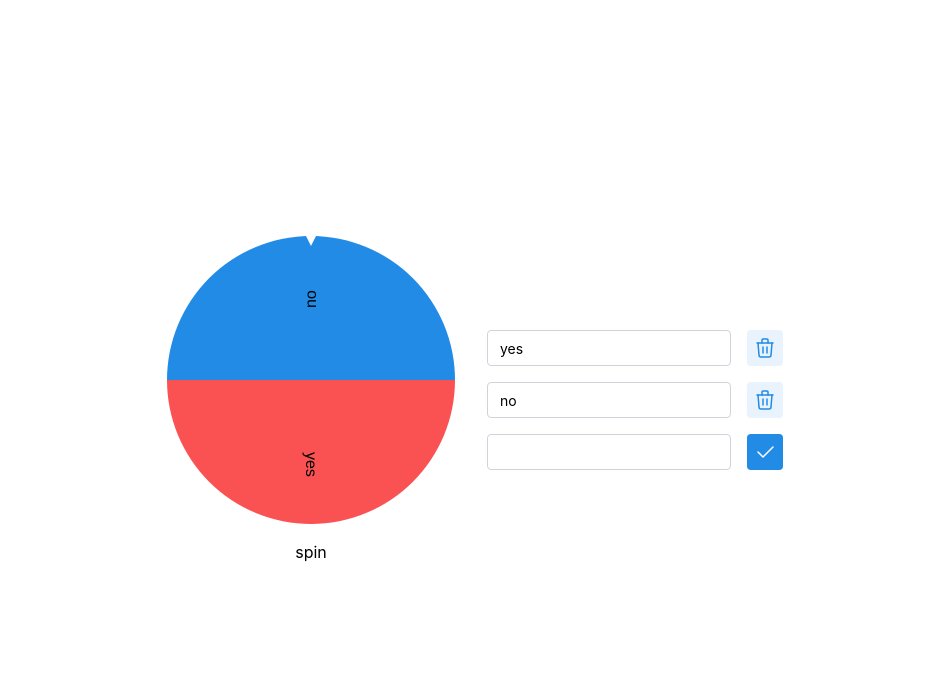
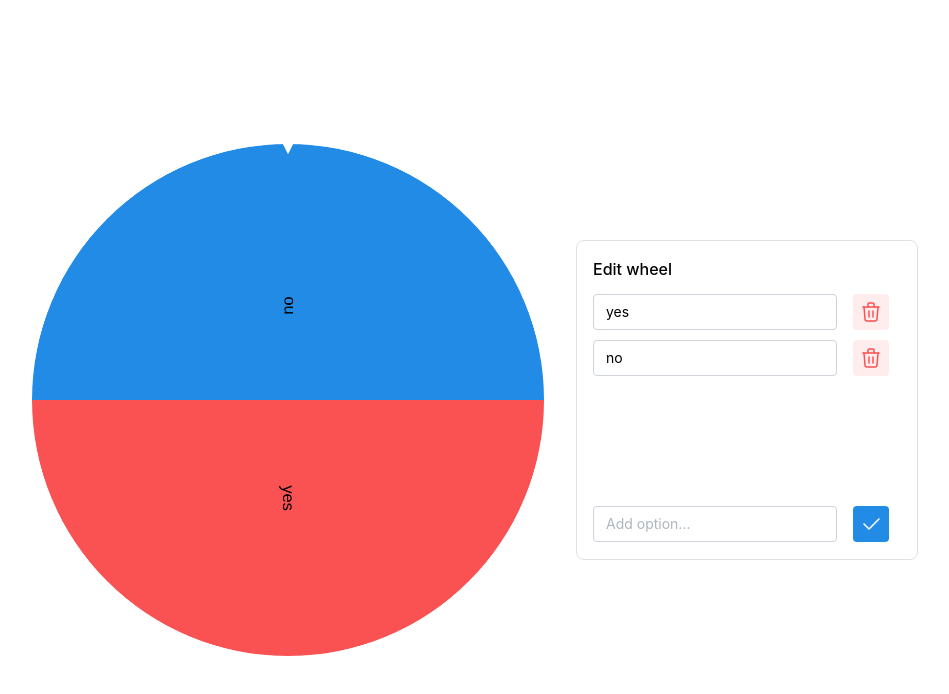
Before and after one commit to kcirreb/decide-for-me, a Next.js app: page / in a window 1280 px wide. Shown: the top 694 px of the page, without its empty margins (165-1114 px from the left). Built offline with nearby package versions, Linux system fonts and the light colour scheme.

Commit message:
feat: stylings

```diff
--- a/app/page.tsx
+++ b/app/page.tsx
@@ -3,15 +3,17 @@
 import Editor from "@/components/editor";
 import Wheel from "@/components/wheel";
 import { DEFAULT_OPTIONS } from "@/lib/constants";
+import { Group } from "@mantine/core";
 import { useState } from "react";
 
 export default function Home() {
   const [options, setOptions] = useState<string[]>(DEFAULT_OPTIONS);
+  const [spinning, setSpinning] = useState<boolean>(false);
 
   return (
-    <div className="flex items-center justify-center h-screen gap-8">
-      <Wheel options={options} />
-      <Editor options={options} setOptions={setOptions} />
-    </div>
+    <Group justify="center" gap="xl" className="h-screen">
+      <Wheel options={options} spinning={spinning} setSpinning={setSpinning} />
+      <Editor options={options} setOptions={setOptions} spinning={spinning} />
+    </Group>
   );
 }
--- a/components/editor.tsx
+++ b/components/editor.tsx
@@ -1,13 +1,22 @@
-import { ActionIcon, Group, Stack, TextInput } from "@mantine/core";
+import {
+  ActionIcon,
+  Card,
+  Group,
+  ScrollArea,
+  Stack,
+  Text,
+  TextInput,
+} from "@mantine/core";
 import { IconCheck, IconTrash } from "@tabler/icons-react";
 import { useState } from "react";
 
 interface EditorProps {
   options: string[];
   setOptions: (options: string[]) => void;
+  spinning: boolean;
 }
 
-export default function Editor({ options, setOptions }: EditorProps) {
+export default function Editor({ options, setOptions, spinning }: EditorProps) {
   const [newOption, setNewOption] = useState<string>("");
 
   const addOption = () => {
@@ -29,32 +38,42 @@ export default function Editor({ options, setOptions }: EditorProps) {
   };
 
   return (
-    <Stack>
+    <Card radius="md" withBorder className="h-full max-h-80">
+      <Text fw={500}>Edit wheel</Text>
+      <ScrollArea.Autosize h={200} mt="sm" offsetScrollbars>
+        <Stack gap="xs">
           {options.map((option, index) => (
             <Group key={index}>
               <TextInput
                 value={option}
                 onChange={(e) => editOption(index, e.currentTarget.value)}
+                disabled={spinning}
               />
               <ActionIcon
                 size="input-sm"
                 variant="light"
+                color="red"
                 onClick={() => removeOption(index)}
+                disabled={spinning}
               >
                 <IconTrash stroke={1.5} />
               </ActionIcon>
             </Group>
           ))}
+        </Stack>
+      </ScrollArea.Autosize>
 
-      <Group>
+      <Group mt="sm">
         <TextInput
           value={newOption}
+          placeholder="Add option..."
           onChange={(e) => setNewOption(e.currentTarget.value)}
+          disabled={spinning}
         />
-        <ActionIcon size="input-sm" onClick={addOption}>
+        <ActionIcon size="input-sm" onClick={addOption} disabled={spinning}>
           <IconCheck stroke={1.5} />
         </ActionIcon>
       </Group>
-    </Stack>
+    </Card>
   );
 }
--- a/components/wheel.tsx
+++ b/components/wheel.tsx
@@ -1,14 +1,13 @@
-"use client";
-
 import { DEFAULT_COLORS } from "@/lib/constants";
 import { useEffect, useRef, useState } from "react";
 
 interface WheelProps {
   options: string[];
+  spinning: boolean;
+  setSpinning: (spinning: boolean) => void;
 }
 
-export default function Wheel({ options }: WheelProps) {
-  const [spinning, setSpinning] = useState<boolean>(false);
+export default function Wheel({ options, spinning, setSpinning }: WheelProps) {
   const [rotation, setRotation] = useState<number>(0);
 
   const canvasRef = useRef<HTMLCanvasElement>(null);
@@ -20,7 +19,8 @@ export default function Wheel({ options }: WheelProps) {
   const spin = () => {
     if (spinning) return;
     setSpinning(true);
-    const randomRotation = Math.PI * (2 * Math.random() + 30);
+
+    const randomRotation = Math.PI * (2 * Math.random() + 50);
     const spinDuration = 5000;
     const startTime = performance.now();
 
@@ -70,7 +70,7 @@ export default function Wheel({ options }: WheelProps) {
       ctx.rotate(rotation + angle * i + angle / 2);
       ctx.fillStyle = "black";
       ctx.font = "32px Arial";
-      ctx.fillText(options[i], radius / 2, 10);
+      ctx.fillText(options[i], radius / 3, 10);
       ctx.restore();
     }
 
@@ -85,16 +85,14 @@ export default function Wheel({ options }: WheelProps) {
   }, [rotation, options]);
 
   return (
-    <div className="flex flex-col items-center">
-      <canvas
-        ref={canvasRef}
-        width={576}
-        height={576}
-        className="w-72 h-72"
-      ></canvas>
-      <button onClick={spin} disabled={spinning} className="mt-4">
-        spin
-      </button>
-    </div>
+    <canvas
+      ref={canvasRef}
+      width={1000}
+      height={1000}
+      onClick={spin}
+      className={`w-full max-w-lg aspect-square ${
+        spinning ? "cursor-default" : "cursor-pointer"
+      }`}
+    ></canvas>
   );
 }
```
Lines whose indentation alone changed are shown as unchanged.
